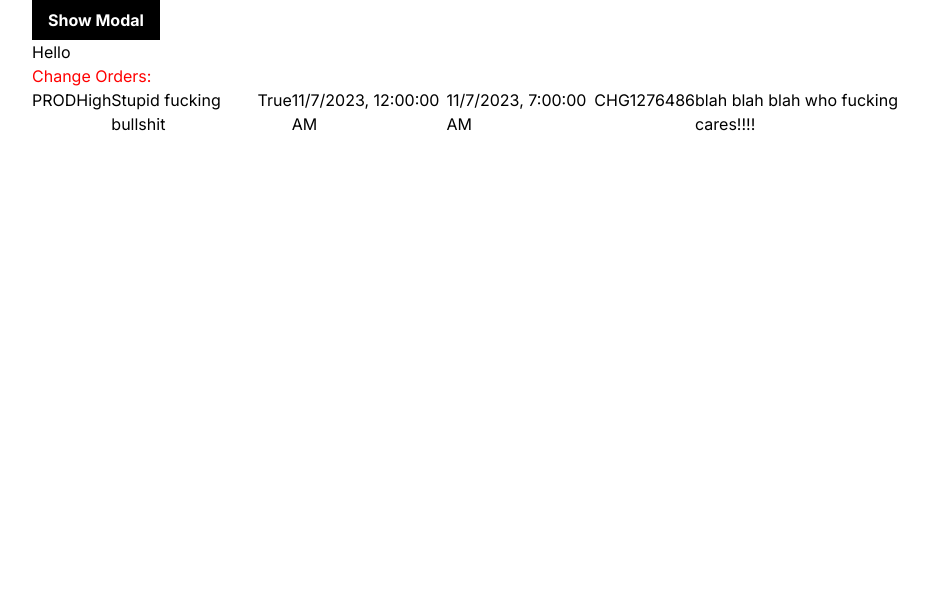
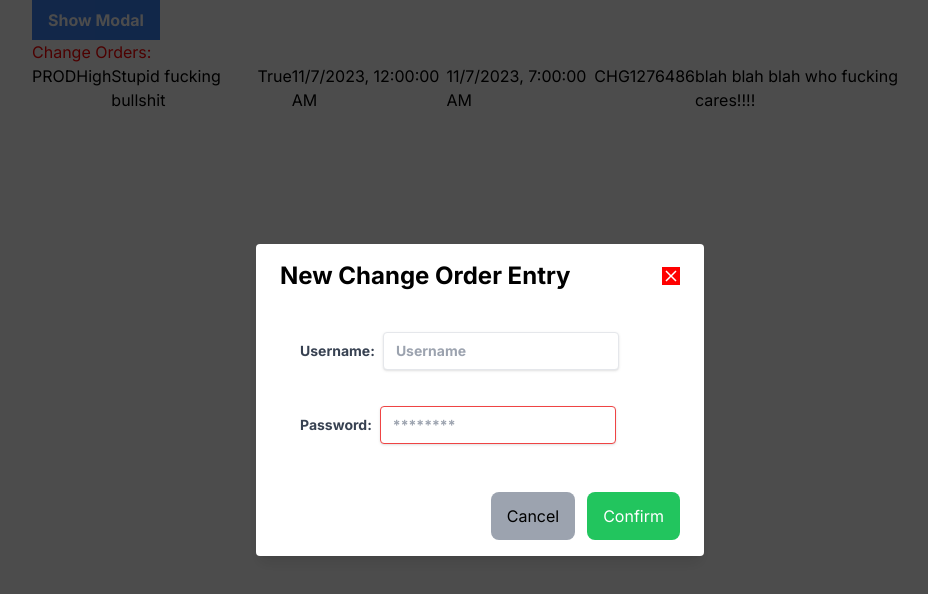
Before and after one commit to aminoo10/co-tracker-app, a Next.js app: page / in a window 1280 px wide. Both pictures are taken after a click on the button "Show Modal". Shown: the top 594 px of the page, without its empty margins (160-1088 px from the left). Built offline with nearby package versions, Linux system fonts and the light colour scheme.

Commit message:
modal pop up display added, no functionality

```diff
--- a/app/components/ChangeOrderModal.tsx
+++ b/app/components/ChangeOrderModal.tsx
@@ -1,13 +1,37 @@
-import React, {useState} from 'react';
+import React, {useState, useEffect} from 'react';
 
 export default function ChangeOrderModal() {
 
 const [modalOpen, setModalOpen] = useState(false);
 // const [formData, setFormData] = useState<>
 
-const showModal = () => {
-  setModalOpen(!modalOpen);
+const openModal = () => {
+  if (!modalOpen) setModalOpen(true);
 }
+
+const closeModal = () => {
+  if (modalOpen) setModalOpen(false);
+}
+
+const handleSubmit = (e:React.FormEvent) => {
+  e.preventDefault();
+}
+
+useEffect(() => {
+  const handleClick = (event: MouseEvent) => {
+    // console.log(modalOpen, event);
+  };
+
+  window.addEventListener('click', handleClick);
+
+  return () => {
+    window.removeEventListener('click', handleClick);
+  };
+
+}, [])
+
+
+
 
 // const handleSubmit = () => {
 //   onsubmit(formData)
@@ -16,10 +40,60 @@ const showModal = () => {
   return (
     <div>
       <button className={`modal-btn bg-blue-500 text-white font-bold py-2 px-4 ${modalOpen ? 'active' : ''}`}
-      onClick={showModal}>Show Modal</button>
+      onClick={openModal}>Show Modal</button>
       {modalOpen && (
-        <div id='modal'>
-          <p>Hello</p>
+        	<div id='modal' className="main-modal fixed w-full h-100 inset-0 z-50 overflow-hidden flex justify-center items-center animated fadeIn faster"
+          >
+          <div
+            className="shadow-lg modal-container bg-white w-11/12 md:max-w-md mx-auto rounded shadow-lg z-50 overflow-y-auto">
+            <div className="modal-content py-4 text-left px-6">
+              {/*Title*/}
+              <div className="flex justify-between items-center pb-3">
+                <p className="text-2xl font-bold">New Change Order Entry</p>
+                <div onClick={closeModal} className="modal-close cursor-pointer z-50">
+                  <svg className="fill-current text-white" xmlns="http://www.w3.org/2000/svg" width="18" height="18"
+                    viewBox="0 0 18 18">
+                    <path
+                      d="M14.53 4.53l-1.06-1.06L9 7.94 4.53 3.47 3.47 4.53 7.94 9l-4.47 4.47 1.06 1.06L9 10.06l4.47 4.47 1.06-1.06L10.06 9z">
+                    </path>
+                  </svg>
+                </div>
+              </div>
+              {/*Body*/}
+              <div className="p-4 md:p-5">
+                <form className="space-y-4" action="#">
+                  <div>
+                    <label className='block text-gray-700 text-sm font-bold mb-7'>
+                      Username:
+                      <input className='mt-2 shadow appearance-none border rounded ml-2 py-2 px-3 text-gray-700 focus:outline-none focus:shadow-outline'
+                        type='text'
+                        name="username"
+                        placeholder='Username'
+                      />
+                    </label>
+
+                    <label className='block text-gray-700 text-sm font-bold mb-2'>
+                      Password:
+                      <input
+                        className='mt-2 shadow appearance-none border border-red-500 rounded ml-2 py-2 px-3 text-gray-700 mb-3 focus:outline-none focus:shadow-outline'
+                        type='password'
+                        name="password"
+                        placeholder='********'
+                      />
+                    </label>
+                  </div>
+                </form>
+              </div>
+              {/*Footer*/}
+              <div className="flex justify-end pt-2">
+                <button
+                  className="focus:outline-none modal-close px-4 bg-gray-400 p-3 rounded-lg text-black hover:bg-gray-300"
+                  onClick={closeModal}>Cancel</button>
+                <button
+                  className="focus:outline-none px-4 bg-green-500 p-3 ml-3 rounded-lg text-white hover:bg-green-400">Confirm</button>
+              </div>
+            </div>
+          </div>
         </div>
       )}
     </div>
--- a/app/globals.css
+++ b/app/globals.css
@@ -39,10 +39,10 @@ body {
 
 /* modal */
 
-.active {
-  background-color: black;
+#modal {
+  background: rgba(0,0,0,.7);
 }
 
-#modal {
-  width: 500px;
+#modal svg {
+  background: red;
 }
```
